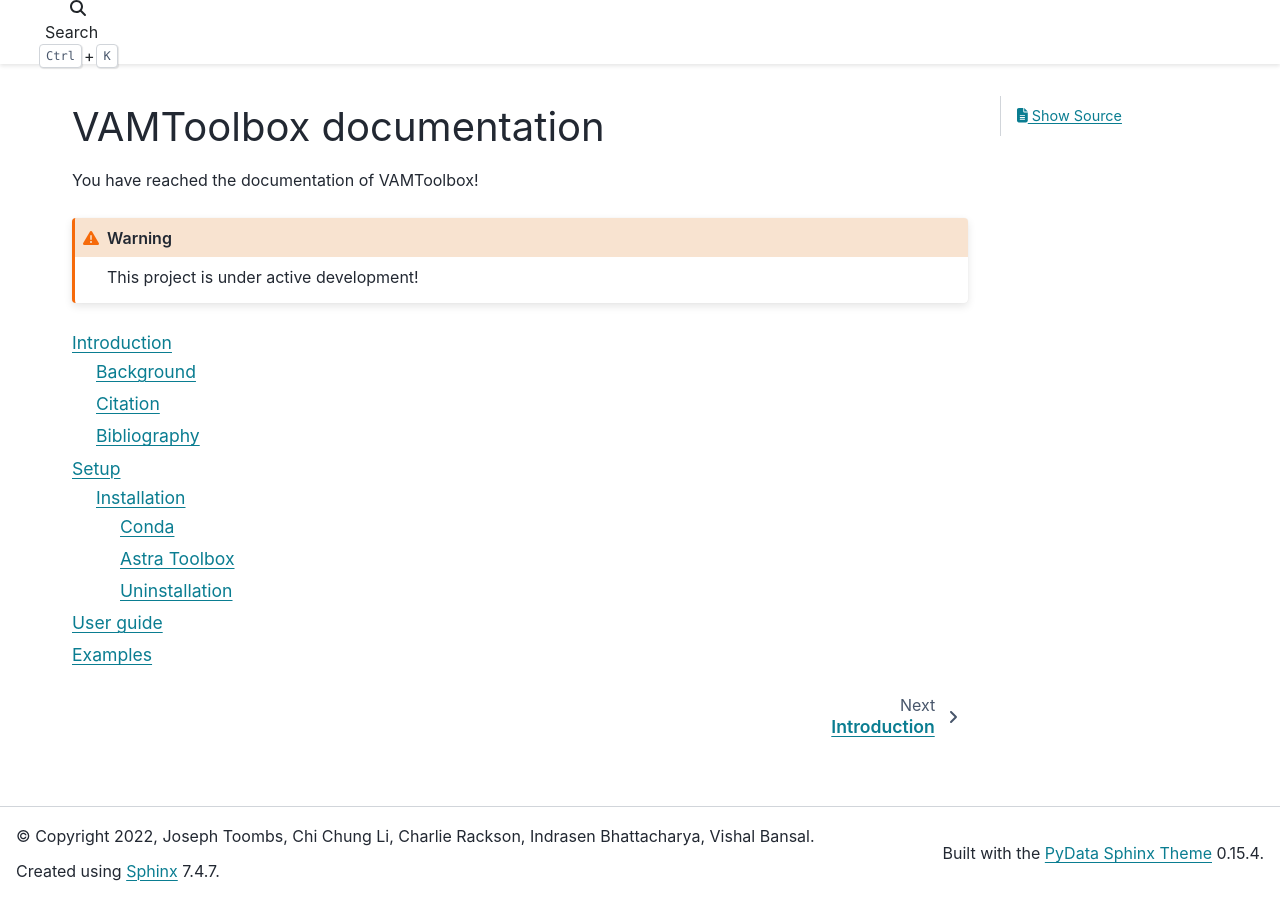
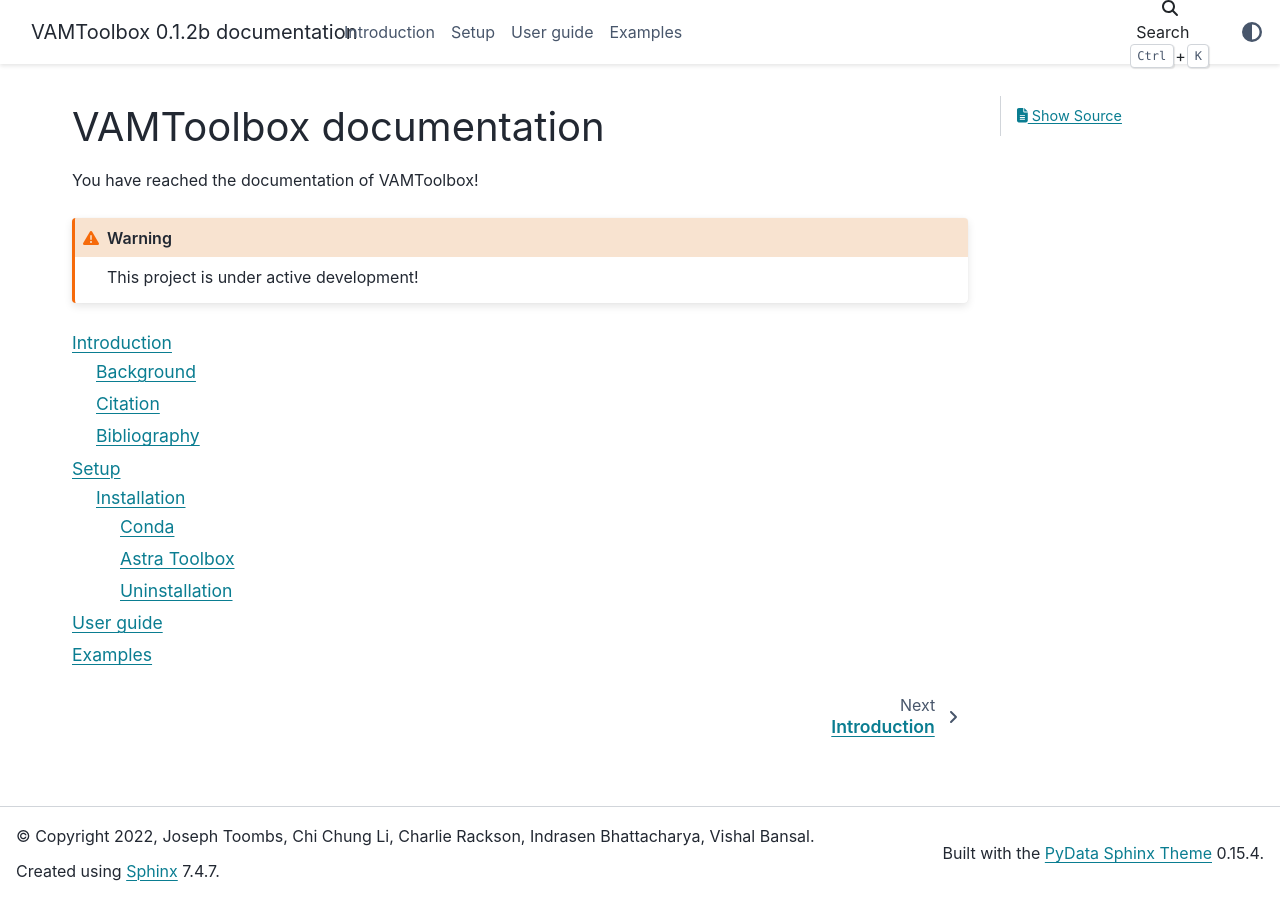
Before and after one commit to computed-axial-lithography/VAMToolbox, a Sphinx documentation site: the page built from docs/index.rst, in a window 1280 px wide. Built offline with Sphinx 7.4.7 and the PyData theme 0.15.4, drawn with Linux system fonts in a browser that asks for light colours.

Commit message:
Update conf.py

```diff
--- a/docs/conf.py
+++ b/docs/conf.py
@@ -72,7 +72,7 @@
     'autoapi.extension',
     'sphinx.ext.doctest',
     'sphinx.ext.inheritance_diagram',
-    'pydata_sphinx_theme'
+    # 'pydata_sphinx_theme'
 ]
 # Add any paths that contain templates here, relative to this directory.
 templates_path = ['_templates']
@@ -119,21 +119,21 @@
 #
 html_theme = 'pydata_sphinx_theme'
 
-html_theme_options = {
-    "navbar_start": [],
-    "navbar_center": [],
-    "navbar_end": [],
-    # "navbar_end": ["navbar-icon-links"]
+# html_theme_options = {
+#     "navbar_start": [],
+#     "navbar_center": [],
+#     "navbar_end": [],
+#     # "navbar_end": ["navbar-icon-links"]
 
-    "icon_links": [
-        {
-            "name": "GitHub",
-            "url": "https://github.com/computed-axial-lithography/VAMToolbox",
-            "icon": "fab fa-github-square",
-            "type": "fontawesome",
-        },
-    ]
-}
+#     "icon_links": [
+#         {
+#             "name": "GitHub",
+#             "url": "https://github.com/computed-axial-lithography/VAMToolbox",
+#             "icon": "fab fa-github-square",
+#             "type": "fontawesome",
+#         },
+#     ]
+# }
 
 # Add any paths that contain custom static files (such as style sheets) here,
 # relative to this directory. They are copied after the builtin static files,
```
